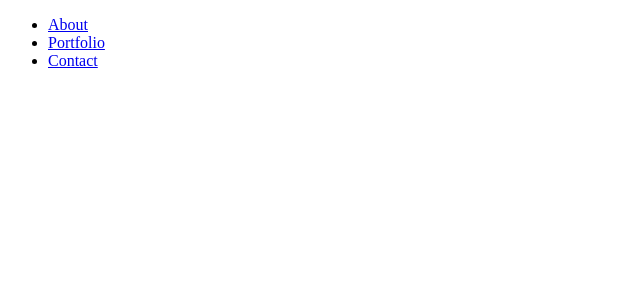
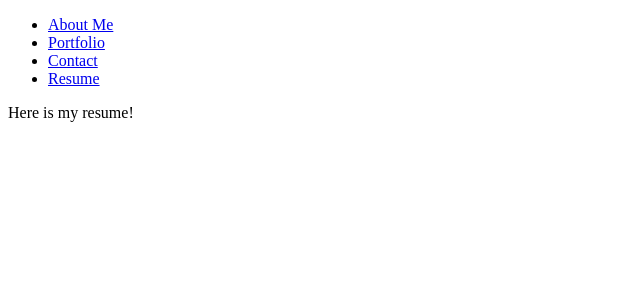
Before and after one commit to Scott-J-Clarke/dev-portfolio, a React (Vite) app: page /resume in a window 1280 px wide. Shown: the top 300 px of the page, without its empty margins (0-640 px from the left). Built offline with nearby package versions, Linux system fonts and the light colour scheme.

Commit message:
Added 'Resume' section to nav links.

```diff
--- a/src/App.jsx
+++ b/src/App.jsx
@@ -1,19 +1,22 @@
 import { Route, Routes } from "react-router-dom"
+
 import Nav from './components/Nav';
 import AboutPage from './pages/AboutPage';
 import PortfolioPage from './pages/PortfolioPage';
 import ContactPage from './pages/ContactPage';
+import ResumePage from './pages/ResumePage'
 
 function App() {
   return (
     <>
-    <Nav />
+      <Nav />
       <Routes>
-        <Route exact path="/" element={ <AboutPage/> } />
-        <Route path="portfolio" element={ <PortfolioPage/> } />
-        <Route path="contact" element={ <ContactPage/> } />
+        <Route path="/" element={<AboutPage />} />
+        <Route path="portfolio" element={<PortfolioPage />} />
+        <Route path="contact" element={<ContactPage />} />
+        <Route path='resume' element={<ResumePage />} />
       </Routes>
-      </>
+    </>
   )
 }
 
--- a/src/components/Nav.jsx
+++ b/src/components/Nav.jsx
@@ -7,7 +7,7 @@ export default function Nav() {
         <nav>
         <ul>
           <li>
-            <Link to="/">About</Link>
+            <Link to="/">About Me</Link>
           </li>
           <li>
             <Link to="/portfolio">Portfolio</Link>
@@ -15,6 +15,9 @@ export default function Nav() {
           <li>
             <Link to="/contact">Contact</Link>
           </li>
+          <li>
+            <Link to="/resume">Resume</Link>
+          </li>
         </ul>
       </nav>
     )
--- a/src/pages/ResumePage.jsx
+++ b/src/pages/ResumePage.jsx
@@ -0,0 +1,9 @@
+export default function ResumePage() {
+    return (
+        <div className="container mx-auto px-4">
+            <p>
+                Here is my resume!
+            </p>
+        </div>
+    );
+}
```
Also changed, not shown: src/main.jsx (+3 -6 lines), src/components/Content.jsx (added), src/components/Project.jsx (deleted), src/pages/AboutPage.jsx (line endings or trailing spaces), src/pages/ContactPage.jsx (line endings or trailing spaces), src/pages/PortfolioPage.jsx (line endings or trailing spaces).
